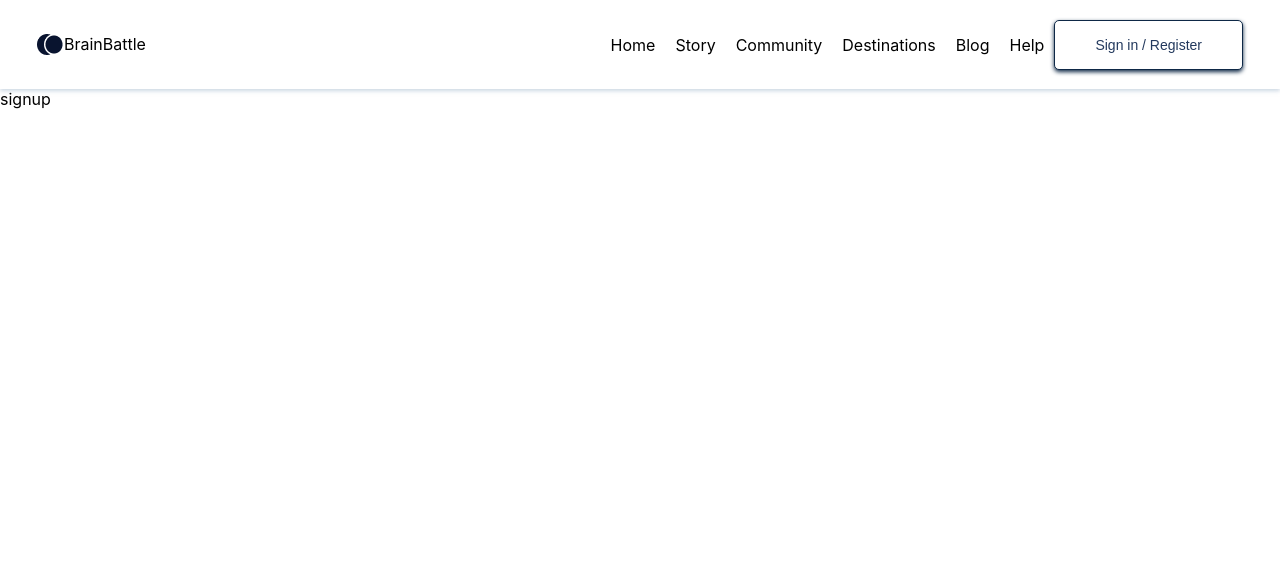
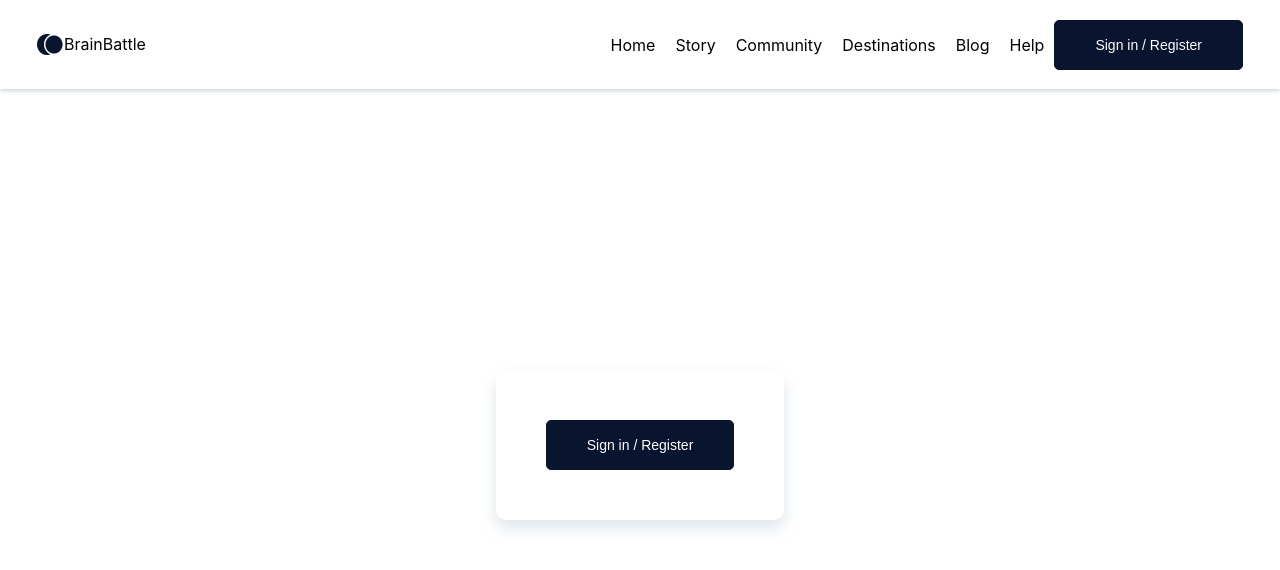
Before and after one commit to srnodedev/next-chat-app, a Next.js app: page /signup in a window 1280 px wide. Shown: the top 570 px of the page. Built offline with nearby package versions, Linux system fonts and the light colour scheme.

Commit message:
finish button

```diff
--- a/app/components/Button.tsx
+++ b/app/components/Button.tsx
@@ -10,12 +10,9 @@ interface ButtonProps {
 }
 
 const Button = styled.button<ButtonProps>`
-	box-sizing: border-box;
-	display: inline-block;
 	text-align: center;
     padding: 15px 40px;
     height: 50px;
-    box-shadow: none;
 	color: ${(props) =>
 		props.variant === 'primary'
 			? props.theme.colors.white
@@ -28,21 +25,26 @@ const Button = styled.button<ButtonProps>`
 	border-color: ${(props) => props.theme.colors.accent};
 	border-radius: 5px;
 	font-size: 14px;
-	text-decoration: none;
+    box-shadow: none;
+    transition: 0.2s;
 	&:active {
 		border-color: ${(props) => props.variant === 'primary'
          ? props.theme.colors.accenthover
          : props.theme.colors.secondary};
+         background-color: ${(props) => props.variant === 'primary'
+          ? props.theme.colors.accenthover
+          : props.theme.colors.disabled};
 		cursor: pointer;
-    },
+        box-shadow: none;
+    };
 	&:hover {
         box-shadow: 0px 2px 4px ${(props) => props.theme.colors.accenthover};
-        transition: box-shadow 0.3s ease-in-out;
+        transition: box-shadow 0.2s ease-in-out;
 		border-color: ${(props) => props.theme.colors.accenthover};
 		cursor: pointer;
-	},
+	};
 	&:hover:not {
-        box-shadow: none;
+        transition: 0.2s;
 	}
 `;
 
--- /dev/null
+++ b/app/components/Card.tsx
@@ -0,0 +1,22 @@
+import { ReactChild } from "react";
+import styled from 'styled-components'
+
+interface CardProps {
+    children: ReactChild,
+}
+
+const Card = styled.div<CardProps>`
+    box-sizing: border-box;
+    display: inline-block;
+    flex-direction: column;
+    align-items: center;
+    padding: 50px;
+
+    background: #FFFFFF;
+    /* Shadow card */
+
+    box-shadow: 0px 8px 16px rgba(171, 190, 209, 0.4);
+    border-radius: 10px;
+`
+
+export default Card;
--- a/app/components/Layout/Header.tsx
+++ b/app/components/Layout/Header.tsx
@@ -24,7 +24,7 @@ export default function Header() {
             {links.map((item : LinkProps, index) =>
                 <Link href={item.link} key={index} style={{marginLeft: 10, marginRight: 10}}> {item.title} </Link>
             )}
-            <Button variant="secondary" onClick={() => router.push('/signup')}>Sign in / Register</Button>
+            <Button variant="primary" onClick={() => router.push('/signup')}>Sign in / Register</Button>
         </div>
     )
 }
--- /dev/null
+++ b/app/components/signup/index.tsx
@@ -0,0 +1,22 @@
+import styles from '../../../styles/layout.module.css';
+import Image from 'next/image'
+import Link from 'next/link'
+import Button from '../Button'
+import { useRouter } from 'next/router'
+import IconUrl from '../../../public/icon.png'
+import Card from '../Card'
+
+interface LinkProps {
+    title ?: string,
+    link : string,
+}
+
+export default function Signup() {
+    const router = useRouter();
+
+    return (
+        <Card style={{alignItems: "center"}}>
+            <Button variant="primary" onClick={() => router.push('/signup')}>Sign in / Register</Button>
+        </Card>
+    )
+}
--- a/pages/index.tsx
+++ b/pages/index.tsx
@@ -1,4 +1,4 @@
-import Layout from '../app/components/Layout'
+import Layout from '../app/components/layout'
 
 // const myLoader = ({ src, width, quality }) => {
 //   return `https://example.com/${src}?w=${width}&q=${quality || 75}`
--- a/pages/signup.tsx
+++ b/pages/signup.tsx
@@ -1,9 +1,12 @@
-import Layout from '../app/components/Layout'
+import Layout from '../app/components/layout'
+import Signup from '../app/components/signup'
 
 export default function SignUp() {
   return (
     <Layout title="BrainBattle | SignUp">
-      signup
+      <div style={{flex: 1, display: "flex", justifyContent: "center", alignItems: "center"}}>
+        <Signup />
+      </div>
     </Layout>
   )
 }
--- a/pages/theme.ts
+++ b/pages/theme.ts
@@ -1,6 +1,6 @@
 export const theme = {
 	colors: {
-		accent: '#23395D',
+		accent: '#09142F',
         accenthover: '#0E2846',
         error: '#F13C3C',
         warning: '#FFA826',
--- a/styles/layout.module.css
+++ b/styles/layout.module.css
@@ -5,10 +5,10 @@
 .main {
     min-height: 100vh;
     padding: 0 0;
-    /* flex: 1;
+    flex: 1;
     display: flex;
     flex-direction: column;
-    justify-content: center;
+    /* justify-content: center;
     align-items: center; */
 }
 
```
